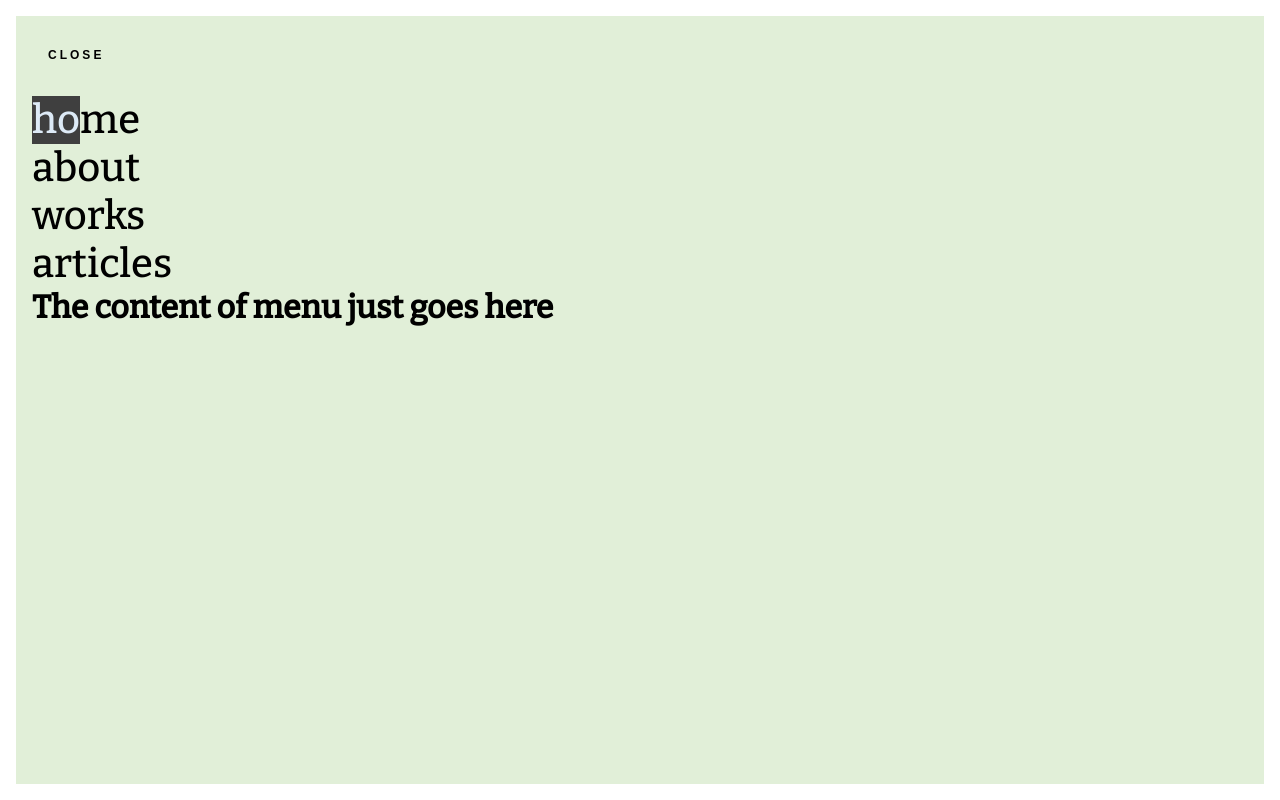
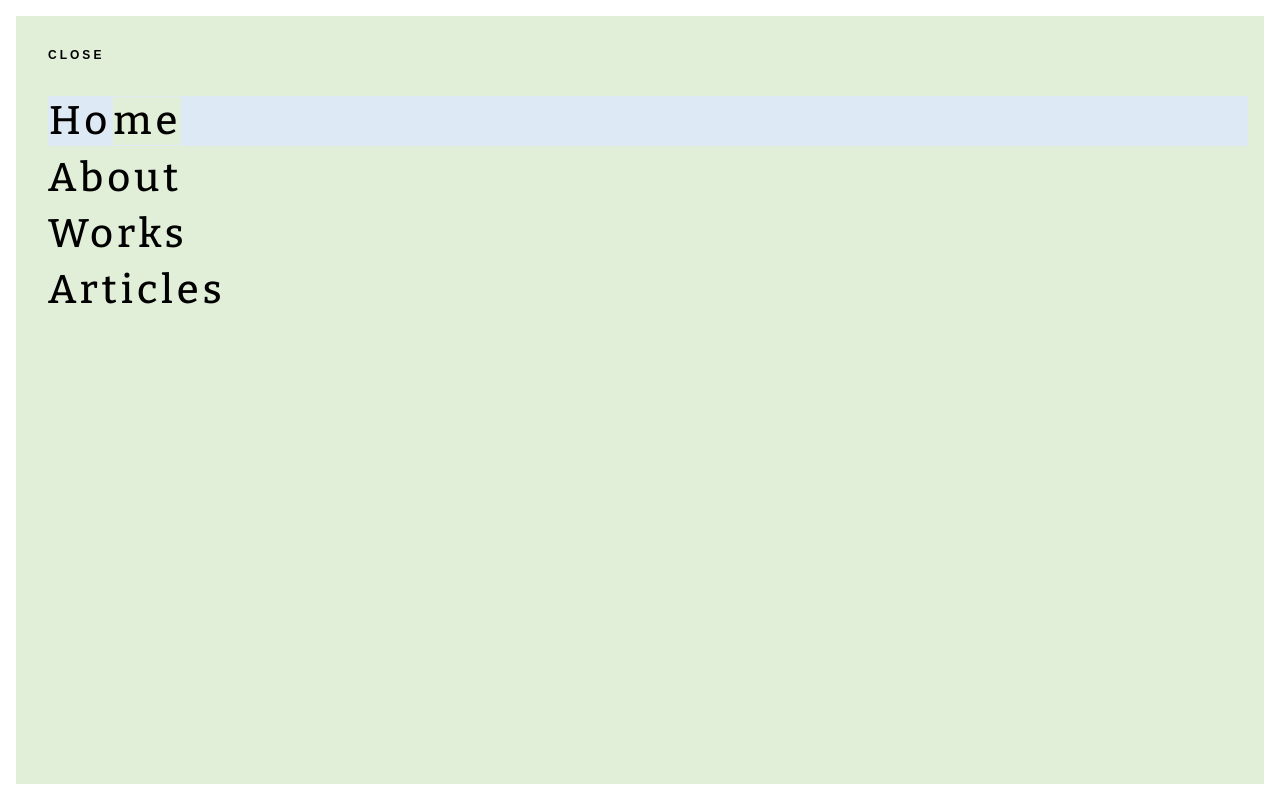
Before and after one commit to Dalcio/dalcio-garcia, a Next.js app: page / in a window 1280 px wide. Both pictures are taken after a click on the button 61 px from the left and 60 px from the top of the page. Shown: the top 800 px of the page. Built offline with nearby package versions, Linux system fonts and the light colour scheme.

Commit message:
feat: menu items animation

```diff
--- /dev/null
+++ b/src/components/Menu/content/MenuItem.tsx
@@ -0,0 +1,83 @@
+import Link from 'next/link';
+import styled, { keyframes } from 'styled-components';
+
+import { RouteColorName } from '@theme/system/colors.types';
+import { MenuItemProps } from './types';
+import { apeerLetter } from '../btn/animations';
+
+export const fadeInLeftToRight = keyframes`
+ from {
+    right: 100%;
+  }
+  to {
+    right: 0;
+  }
+`;
+
+export const rotateLetter = keyframes`
+ from {
+    transform: rotateX(0)
+  }
+  to {
+    transform: rotateX(-360deg)
+  }
+`;
+
+const ItemLink = styled.a<{ color: RouteColorName }>`
+	cursor: pointer;
+	font-size: 40px;
+	display: inline-block;
+	letter-spacing: 4px;
+
+	&:hover:not(.is-active) {
+		opacity: 0.6;
+	}
+
+	& > span:first-of-type {
+		text-transform: capitalize;
+	}
+
+	&.is-active {
+		width: 100%;
+
+		& > span {
+			position: relative;
+			z-index: 1;
+			background: ${({ color, theme }) => theme.colors.menu};
+			border: 1px solid ${({ color, theme }) => theme.colors[color]};
+		}
+
+		& > span:first-of-type {
+			display: inline-block;
+			background: ${({ color, theme }) => theme.colors[color]};
+			color: ${({ color, theme }) => theme.colors.text};
+			background: ${({ color, theme }) => theme.colors[color]};
+			animation: ${rotateLetter} 900ms ease-in-out;
+		}
+
+		&:after {
+			content: '';
+			position: absolute;
+			inset: 0;
+			right: 0;
+			border: 1px solid ${({ color, theme }) => theme.colors[color]};
+			background: ${({ color, theme }) => theme.colors[color]};
+			animation: ${fadeInLeftToRight} 900ms ease;
+		}
+	}
+`;
+
+const MenuItem = ({ name, current }: MenuItemProps) => (
+	<li>
+		<Link href={`/${name === 'home' ? '' : name}`}>
+			<ItemLink
+				color={current}
+				className={current === name ? 'is-active' : undefined}
+			>
+				<span>{name.substr(0, 2)}</span>
+				<span>{name.substr(2)}</span>
+			</ItemLink>
+		</Link>
+	</li>
+);
+export default MenuItem;
--- a/src/components/Menu/content/index.tsx
+++ b/src/components/Menu/content/index.tsx
@@ -1,50 +1,7 @@
-import { MenuContentContainer } from './styles';
-import { MenuContentProps, MenuItemProps } from './types';
+import { MenuContentContainer, MenuNav } from './styles';
+import { MenuContentProps } from './types';
 
-import Link from 'next/link';
-import styled from 'styled-components';
-
-import { RouteColorName } from '@theme/system/colors.types';
-
-const ItemLink = styled.a<{ color: RouteColorName }>`
-	cursor: pointer;
-	font-size: 40px;
-
-	&:hover {
-		display: inline-block;
-		font-size: 42px;
-		border-botom: 2px solid ${({ color, theme }) => theme.colors[color]};
-	}
-
-	&.is-active {
-		& > span:first-of-type {
-			display: inline-block;
-			background: ${({ color, theme }) => theme.colors.primary};
-			color: ${({ color, theme }) => theme.colors[color]};
-		}
-	}
-`;
-
-export const MenuItem = ({ name, current }: MenuItemProps) => (
-	<li>
-		<Link href={`/${name === 'home' ? '' : name}`}>
-			<ItemLink
-				color={current}
-				className={current === name ? 'is-active' : undefined}
-			>
-				<span>{name.substr(0, 2)}</span>
-				<span>{name.substr(2)}</span>
-			</ItemLink>
-		</Link>
-	</li>
-);
-
-export const MenuNav = styled.ul`
-	margin-top: ${({ theme }) => `calc(2 * ${theme.space.md})`};
-	list-style: none;
-	displya: grid;
-	row-gap: ${({ theme }) => theme.space.sm};
-`;
+import MenuItem from './MenuItem';
 
 const MenuContent = ({ current }: MenuContentProps) => {
 	return (
@@ -55,7 +12,6 @@ const MenuContent = ({ current }: MenuContentProps) => {
 				<MenuItem name="works" current={current} />
 				<MenuItem name="articles" current={current} />
 			</MenuNav>
-			<h1>The content of menu just goes here</h1>
 		</MenuContentContainer>
 	);
 };
--- a/src/components/Menu/content/styles.ts
+++ b/src/components/Menu/content/styles.ts
@@ -5,4 +5,17 @@ export const MenuContentContainer = styled.main`
 	height: 100%;
 	padding: ${({ theme }) => theme.space.md};
 	padding-top: calc(3 * ${({ theme }) => theme.space.md});
+	overflow: auto;
 `;
+
+export const MenuNav = styled.ul`
+	list-style: none;
+	display: grid;
+	row-gap: ${({ theme }) => theme.space.sm};
+	margin-top: ${({ theme }) => `calc(2 * ${theme.space.md})`};
+	padding-left: ${({ theme }) => theme.space.md};
+
+	li {
+		position: relative;
+	}
+`;
```
